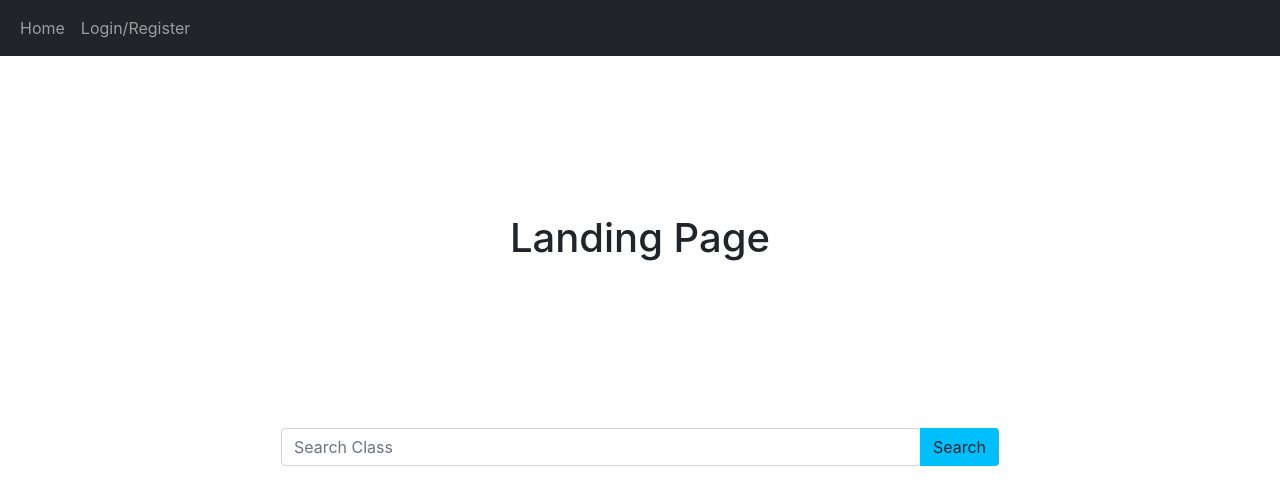
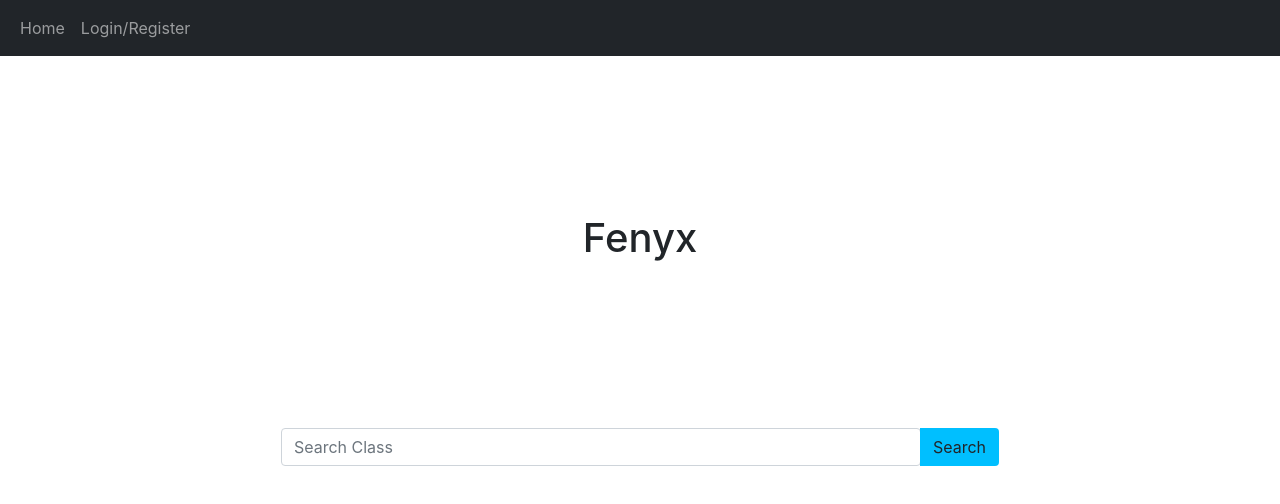
Before and after one commit to lawrenceztang/fenyx, a React (Create React App) app in the folder client/: page / in a window 1280 px wide. Shown: the top 504 px of the page. Built offline with nearby package versions, Linux system fonts and the light colour scheme.

Commit message:
changed name

```diff
--- a/client/src/pages/Home.js
+++ b/client/src/pages/Home.js
@@ -60,7 +60,7 @@ const Home = () =>{
 	return (<div style={container}>
 				{!search_result &&
 				<div id="title" style={header}>
-					<h1>Landing Page</h1>
+					<h1>Fenyx</h1>
 				</div>
 			  }
 			  {search_result &&
```
